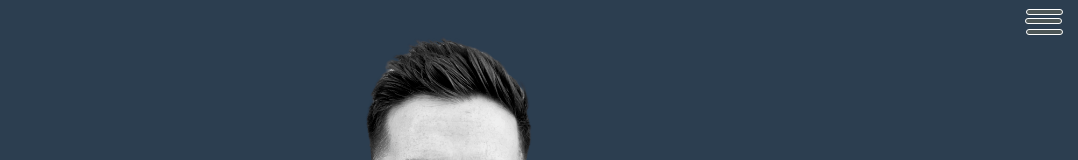
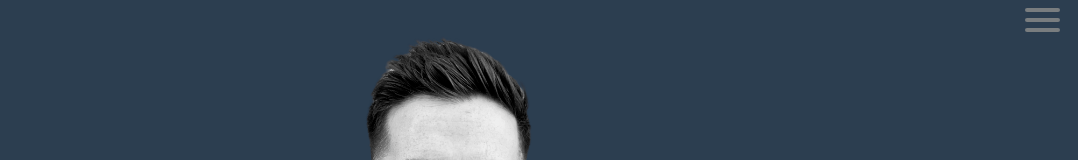
Before and after one commit to Benoit2109/curriculum, a React (Create React App) app: page / in a window 1280 px wide. Shown: the top 160 px of the page, without its empty margins (202-1280 px from the left). Built offline with nearby package versions, Linux system fonts and the light colour scheme.

Commit message:
remove border span

```diff
--- a/src/components/Menu.css
+++ b/src/components/Menu.css
@@ -13,8 +13,7 @@
 .burger span{
     width:35px;
     height:4px;
-    background-color: #4d5656 ;
-    border: solid 1px white;
+    background-color: #797d7f ;
     display:block;
     transform:translateY(10px);
     border-radius:5px;
@@ -26,8 +25,7 @@
     position: absolute;
     width:100%;
     height:4px;
-    background-color: #4d5656 ;
-    border: solid 1px white;
+    background-color: #797d7f ;
     transition:transform 0.5s ease-in-out;
 }
 
@@ -43,7 +41,6 @@
 
 .burger.active span{
     background-color:transparent;
-    border: transparent;
 }
 
 .burger.active span::before{
```
